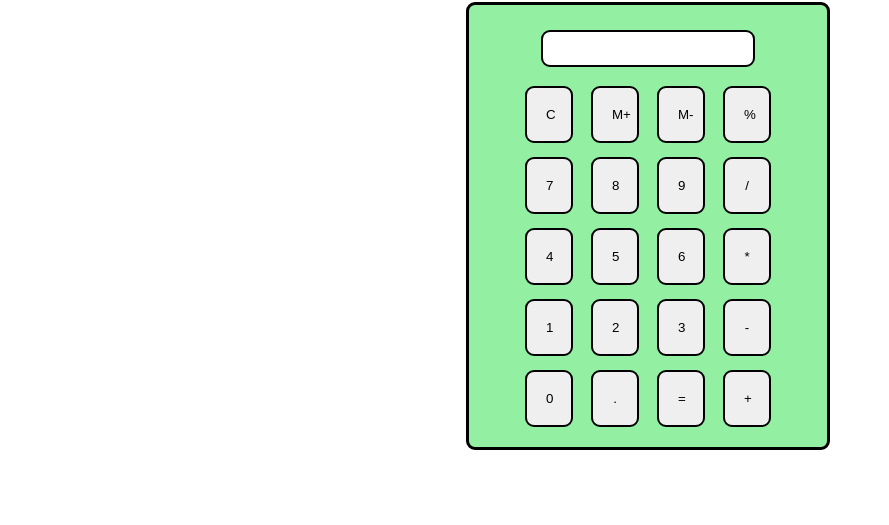
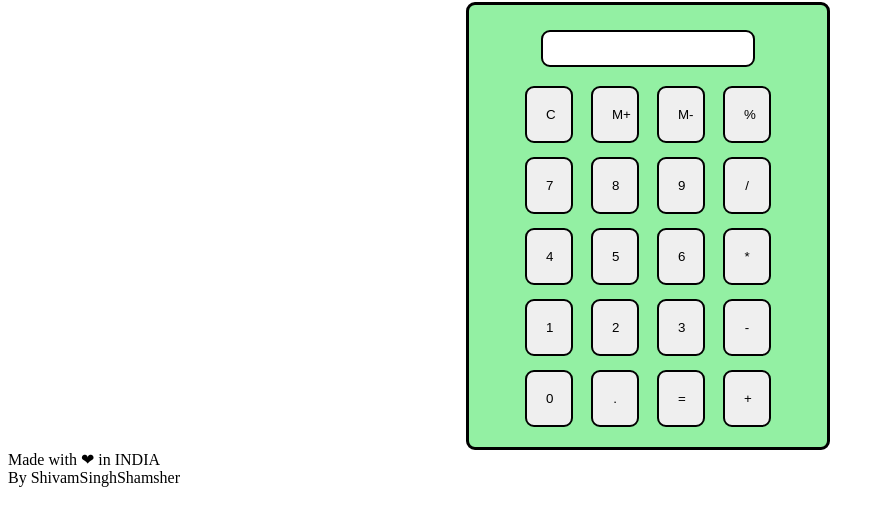
Before and after one commit to Shivamsinghshamsher/Calculator, a plain HTML site: page index.html in a window 1280 px wide. Shown: the part 79-604 px from the top of the page, without its empty margins (0-889 px from the left). Drawn offline with Linux system fonts and the light colour scheme.

Commit message:
Update index.html

```diff
--- a/index.html
+++ b/index.html
@@ -47,6 +47,7 @@
     </div>
   </div>
 
+  <footer>Made with 	&#10084;  in INDIA <br> <span> By ShivamSinghShamsher</span></footer>
 
   <script src="script.js"></script>
 
```
